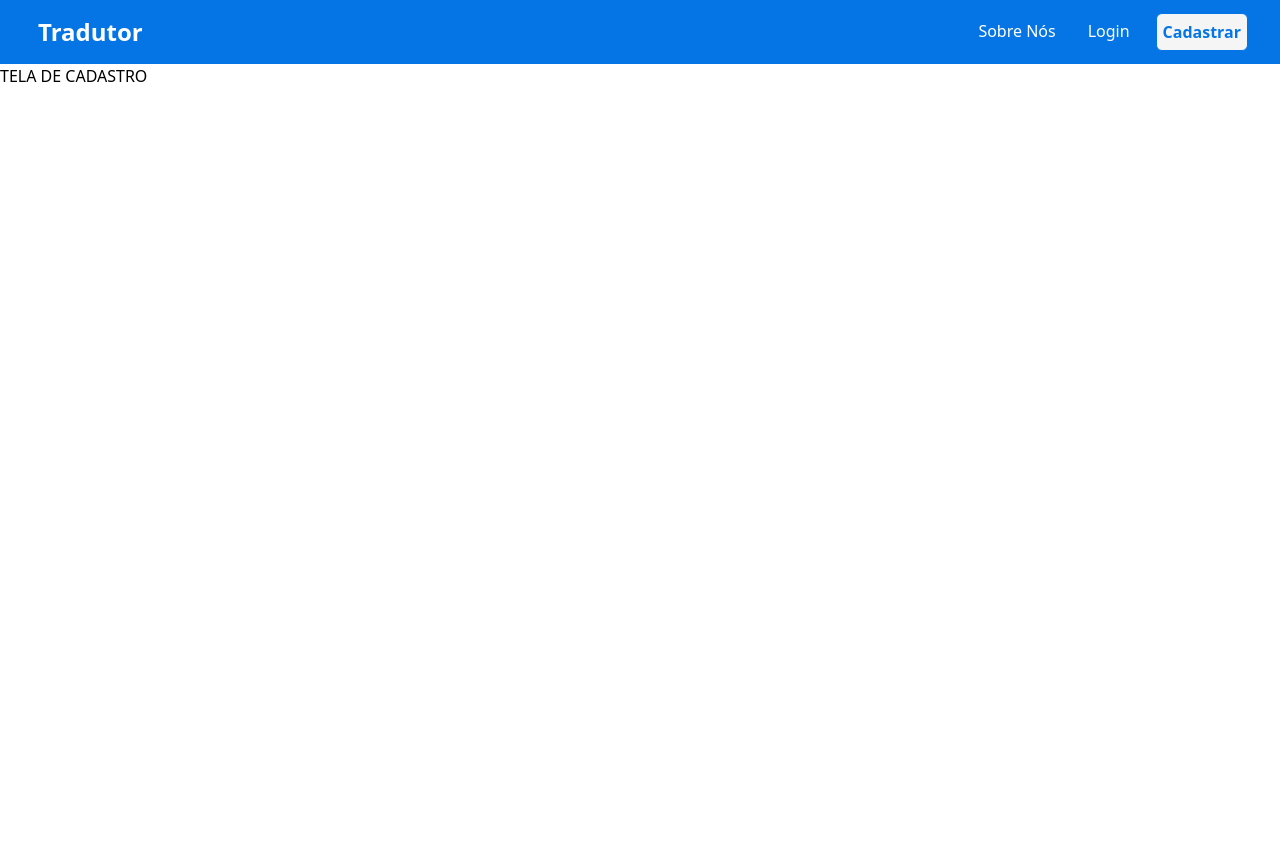
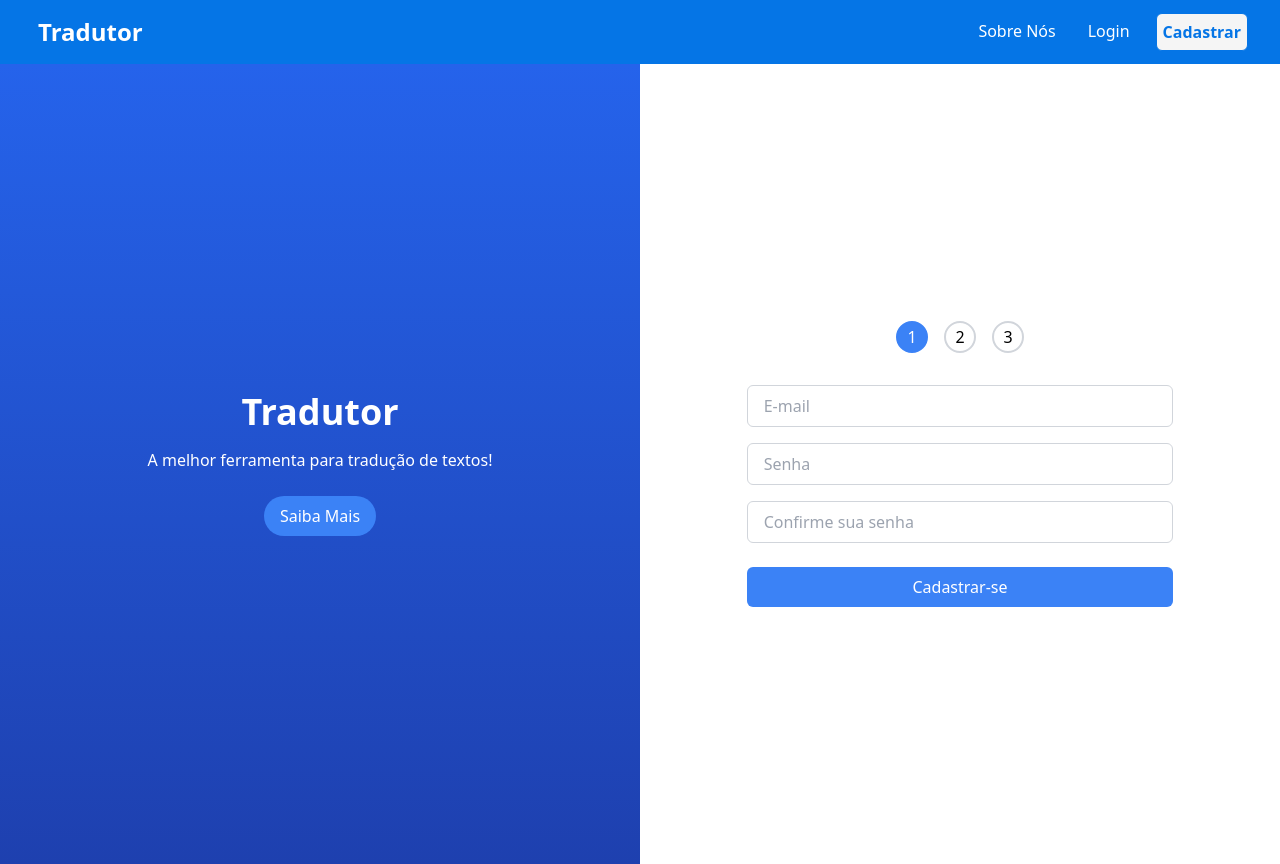
Before and after one commit to islanpedro01/Tradutor, an Angular app in the folder projeto-tradutor/: page /cadastro in a window 1280 px wide. Before the commit the page ends 800 px from the top, so only its background shows below. Built offline with nearby package versions, Linux system fonts and the light colour scheme.

Commit message:
Tela de cadastro.

```diff
--- a/projeto-tradutor/src/app/tela-cadastro/tela-cadastro.component.html
+++ b/projeto-tradutor/src/app/tela-cadastro/tela-cadastro.component.html
@@ -1 +1,106 @@
-<p> TELA DE CADASTRO </p>
+<div class="flex h-screen">
+  <div class="w-1/2 bg-gradient-to-b from-blue-600 to-blue-800 text-white flex flex-col items-center justify-center">
+    <h1 class="text-4xl font-bold">Tradutor</h1>
+    <p class="mt-4">A melhor ferramenta para tradução de textos!</p>
+    <button class="mt-6 px-4 py-2 bg-blue-500 hover:bg-blue-400 rounded-full">
+      Saiba Mais
+    </button>
+  </div>
+  <div class="w-1/2 bg-white flex items-center justify-center">
+    <div class="w-2/3">
+      <div class="flex justify-center mb-8">
+        <div class="flex space-x-4">
+          <div
+            *ngFor="let step of [1, 2, 3]; let i = index"
+            [class]="
+              'w-8 h-8 flex items-center justify-center rounded-full border-2' +
+              (currentStep === i ? ' bg-blue-500 text-white border-blue-500' : ' border-gray-300')
+            "
+          >
+            {{ step }}
+          </div>
+        </div>
+      </div>
+      <form *ngIf="currentStep === 0">
+        <div class="space-y-4">
+          <input
+            type="email"
+            placeholder="E-mail"
+            class="w-full px-4 py-2 border border-gray-300 rounded-md focus:ring-2 focus:ring-blue-500 focus:outline-none"
+          />
+          <input
+            type="password"
+            placeholder="Senha"
+            class="w-full px-4 py-2 border border-gray-300 rounded-md focus:ring-2 focus:ring-blue-500 focus:outline-none"
+          />
+          <input
+            type="password"
+            placeholder="Confirme sua senha"
+            class="w-full px-4 py-2 border border-gray-300 rounded-md focus:ring-2 focus:ring-blue-500 focus:outline-none"
+          />
+        </div>
+        <button
+          (click)="nextStep()"
+          type="button"
+          class="mt-6 w-full bg-blue-500 text-white py-2 rounded-md hover:bg-blue-400"
+        >
+          Cadastrar-se
+        </button>
+      </form>
+
+      <form *ngIf="currentStep === 1">
+        <div class="space-y-4">
+          <input
+            type="text"
+            placeholder="Idioma Fluente"
+            class="w-full px-4 py-2 border border-gray-300 rounded-md focus:ring-2 focus:ring-blue-500 focus:outline-none"
+          />
+          <input
+            type="text"
+            placeholder="Profissão"
+            class="w-full px-4 py-2 border border-gray-300 rounded-md focus:ring-2 focus:ring-blue-500 focus:outline-none"
+          />
+          <input
+            type="text"
+            placeholder="Certificação"
+            class="w-full px-4 py-2 border border-gray-300 rounded-md focus:ring-2 focus:ring-blue-500 focus:outline-none"
+          />
+        </div>
+        <button
+          (click)="nextStep()"
+          type="button"
+          class="mt-6 w-full bg-blue-500 text-white py-2 rounded-md hover:bg-blue-400"
+        >
+          Próximo
+        </button>
+      </form>
+
+      <form *ngIf="currentStep === 2">
+        <div class="space-y-4">
+          <input
+            type="text"
+            placeholder="Nome Completo"
+            class="w-full px-4 py-2 border border-gray-300 rounded-md focus:ring-2 focus:ring-blue-500 focus:outline-none"
+          />
+          <input
+            type="text"
+            placeholder="CPF"
+            class="w-full px-4 py-2 border border-gray-300 rounded-md focus:ring-2 focus:ring-blue-500 focus:outline-none"
+          />
+          <input
+            type="text"
+            placeholder="Nacionalidade"
+            class="w-full px-4 py-2 border border-gray-300 rounded-md focus:ring-2 focus:ring-blue-500 focus:outline-none"
+          />
+        </div>
+        <button
+          (click)="submitForm()"
+          type="button"
+          class="mt-6 w-full bg-blue-500 text-white py-2 rounded-md hover:bg-blue-400"
+        >
+          Finalizar
+        </button>
+      </form>
+    </div>
+  </div>
+</div>
--- a/projeto-tradutor/src/app/tela-cadastro/tela-cadastro.component.ts
+++ b/projeto-tradutor/src/app/tela-cadastro/tela-cadastro.component.ts
@@ -1,11 +1,24 @@
 import { Component } from '@angular/core';
+import { RouterModule } from '@angular/router';
+import { CommonModule } from '@angular/common';
 
 @Component({
   selector: 'app-tela-cadastro',
-  imports: [],
   templateUrl: './tela-cadastro.component.html',
-  styleUrl: './tela-cadastro.component.css'
+  styleUrls: ['./tela-cadastro.component.css'],
+  standalone: true,
+  imports: [RouterModule, CommonModule]
 })
 export class TelaCadastroComponent {
+  currentStep: number = 0;
 
+  nextStep() {
+    if (this.currentStep < 2) {
+      this.currentStep++;
+    }
+  }
+
+  submitForm() {
+    alert('Formulário enviado com sucesso!');
+  }
 }
--- a/projeto-tradutor/src/app/tela-login/tela-login.component.html
+++ b/projeto-tradutor/src/app/tela-login/tela-login.component.html
@@ -1,4 +1,4 @@
-<div class="flex mt-60 items-center justify-center">
+<div class="flex mt-20 items-center justify-center">
     <div class="flex w-full max-w-4xl shadow-lg">
       <div class="bg-gradient-to-b from-blue-500 left-side text-white w-1/2 p-16 flex flex-col justify-center">
         <h1 class="text-3xl font-bold mb-4">Tradutor</h1>
```
